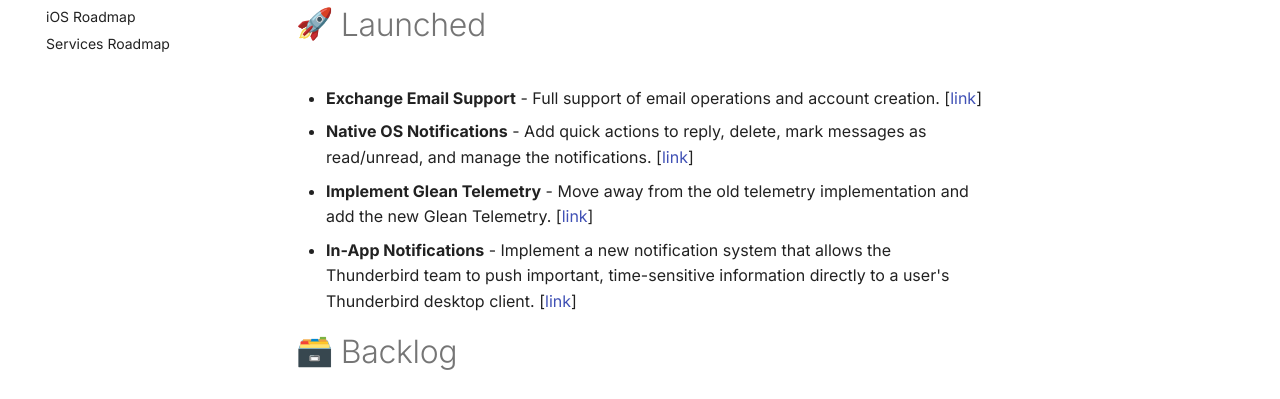
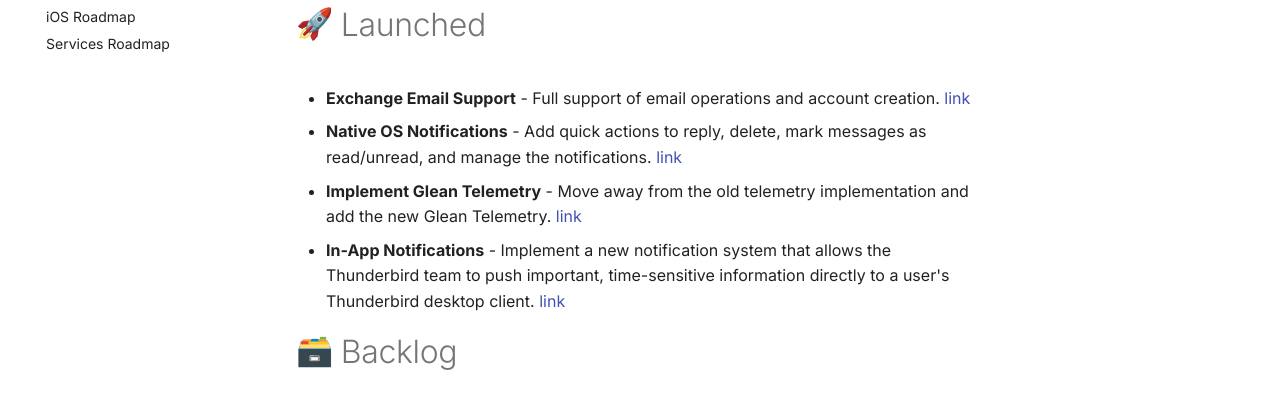
Before and after one commit to thunderbird/roadmaps-overview, an MkDocs documentation site: the page built from docs/desktop.md, in a window 1280 px wide and 900 px high, scrolled down 912 px. Shown: the part 172-571 px from the top of the window. Built offline with MkDocs 1.6.1 and Material for MkDocs 9.7.7, drawn with Linux system fonts in a browser that asks for light colours; emoji names are drawn with the system emoji font.

```diff
--- a/docs/desktop.md
+++ b/docs/desktop.md
@@ -16,10 +16,10 @@ Welcome to the **Thunderbird Desktop** client roadmap!
 * **Encryption and Security Improvements** - Improve the support and discovery of OpenPGP and S/MIME, improve email tracking protection, and harden phishing email prevention.
 
 # :rocket: Launched
-* **Exchange Email Support** - Full support of email operations and account creation. [[link](https://support.mozilla.org/en-US/kb/thunderbird-and-exchange)]
-* **Native OS Notifications** - Add quick actions to reply, delete, mark messages as read/unread, and manage the notifications. [[link](https://blog.thunderbird.net/2025/08/monthly-release-141-recap/)]
-* **Implement Glean Telemetry** - Move away from the old telemetry implementation and add the new Glean Telemetry. [[link](https://bugzilla.mozilla.org/show_bug.cgi?id=1899602)]
-* **In-App Notifications** - Implement a new notification system that allows the Thunderbird team to push important, time-sensitive information directly to a user's Thunderbird desktop client. [[link](https://support.mozilla.org/en-US/kb/notifications-thunderbird)]
+* **Exchange Email Support** - Full support of email operations and account creation. [link](https://support.mozilla.org/en-US/kb/thunderbird-and-exchange)
+* **Native OS Notifications** - Add quick actions to reply, delete, mark messages as read/unread, and manage the notifications. [link](https://blog.thunderbird.net/2025/08/monthly-release-141-recap/)
+* **Implement Glean Telemetry** - Move away from the old telemetry implementation and add the new Glean Telemetry. [link](https://bugzilla.mozilla.org/show_bug.cgi?id=1899602)
+* **In-App Notifications** - Implement a new notification system that allows the Thunderbird team to push important, time-sensitive information directly to a user's Thunderbird desktop client. [link](https://support.mozilla.org/en-US/kb/notifications-thunderbird)
 
 # :card_box: Backlog
 * **Spaces Toolbar Completion** - Continue the work on the spaces toolbar to implement a better spaces distinction, easy entry point to add extensions, vertical toolbars, and more customization options.
```
